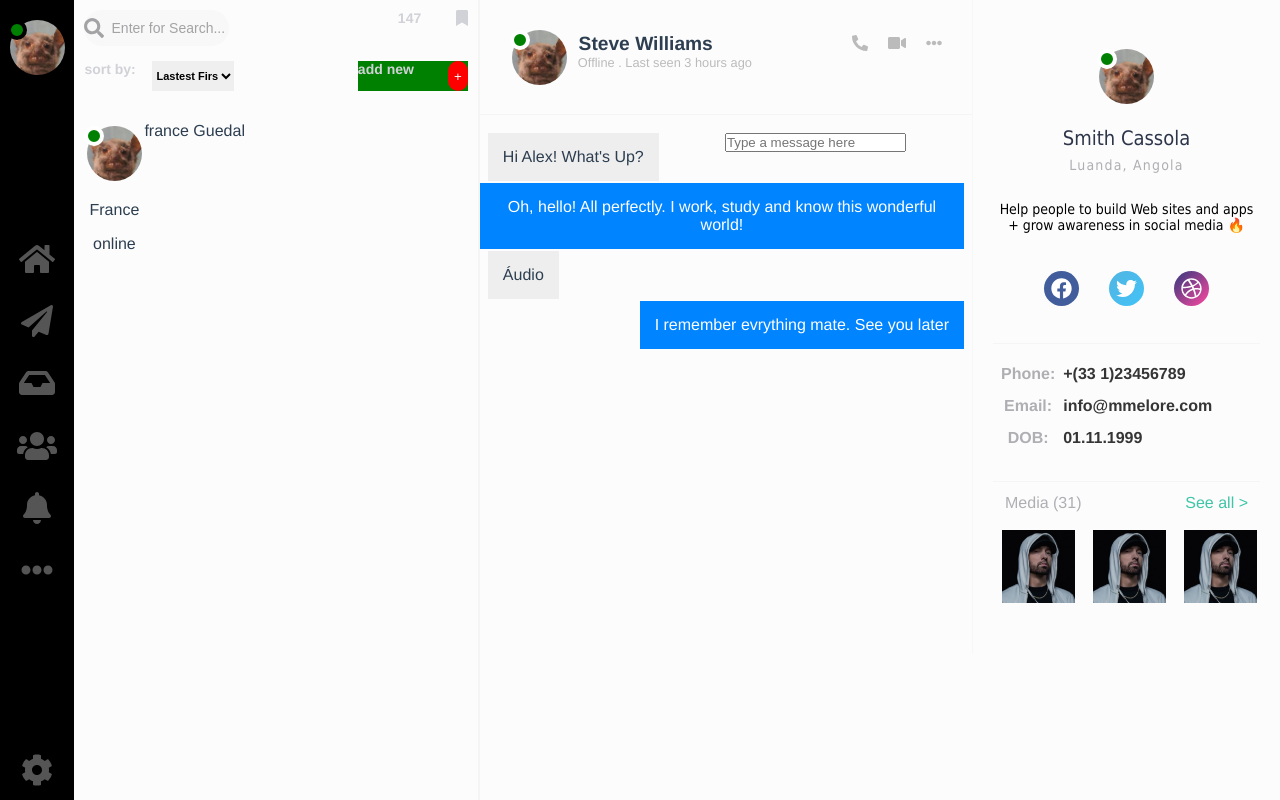
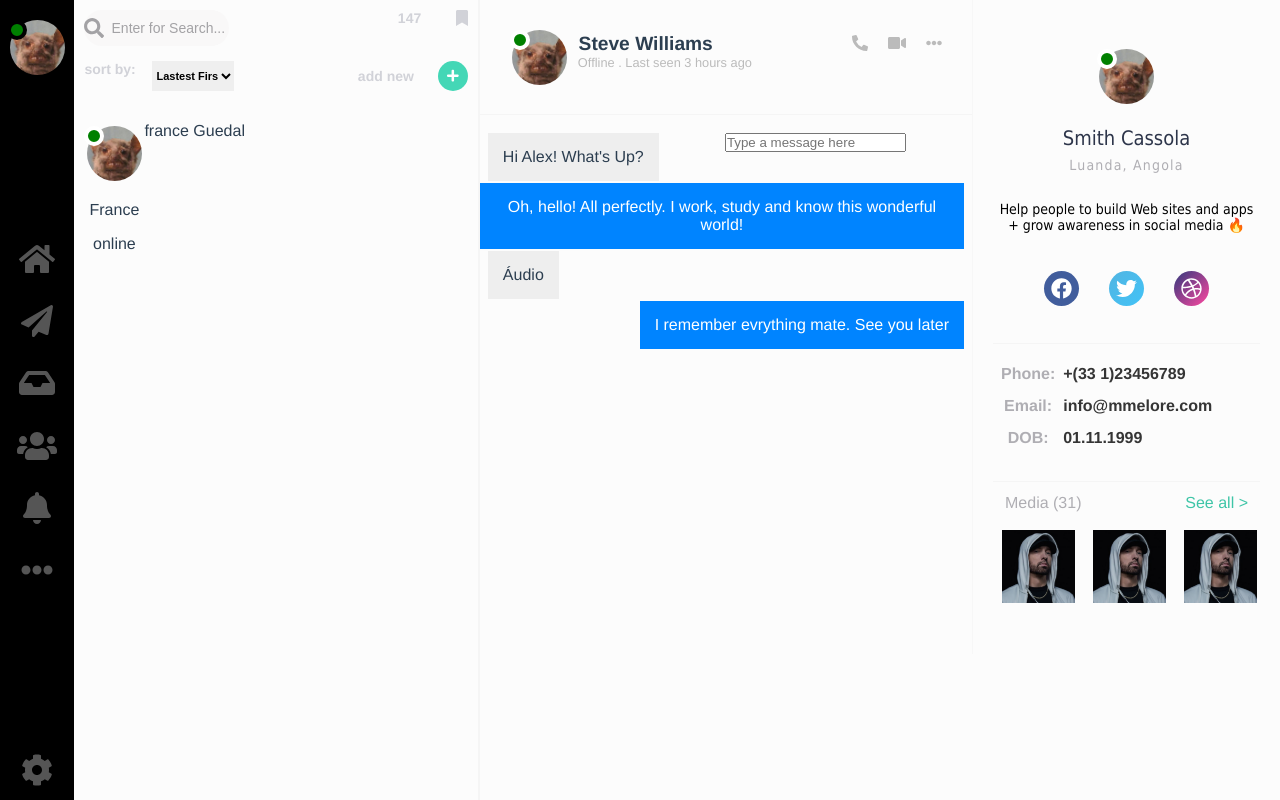
Before and after one commit to france00mf/chat, a Vue app: page / in a window 1280 px wide. Built offline with nearby package versions, Linux system fonts and the light colour scheme.

Commit message:
build: finesh button add

```diff
--- a/src/components/shared/button-add.vue
+++ b/src/components/shared/button-add.vue
@@ -1,6 +1,6 @@
 <template>
     <div class="button-add">
-        <p>{{ description }}</p> <button>+</button>
+        <p>{{ description }}</p> <button><i class="fas fa-plus"></i></button>
     </div>
 </template>
 
@@ -15,10 +15,9 @@ export default {
 .button-add {
     display: flex;
     justify-content: space-between;
-    justify-items: center;
+    align-items: center;
     width: 110px;
     height: 30px;
-    background: green;
 }
 .button-add p{
     margin: 0;
@@ -27,11 +26,14 @@ export default {
     color: #d1d2d8;
 }
 .button-add button{
-    /* width: 30px;
-    height: 30px; */
-    background: red;
+    width: 30px;
+    height: 30px;
+    background: #44d7b6;
     border: none;
     color: white;
     border-radius: 20px;
 }
+.button-add button:focus{
+    outline: none;
+}
 </style>
```
